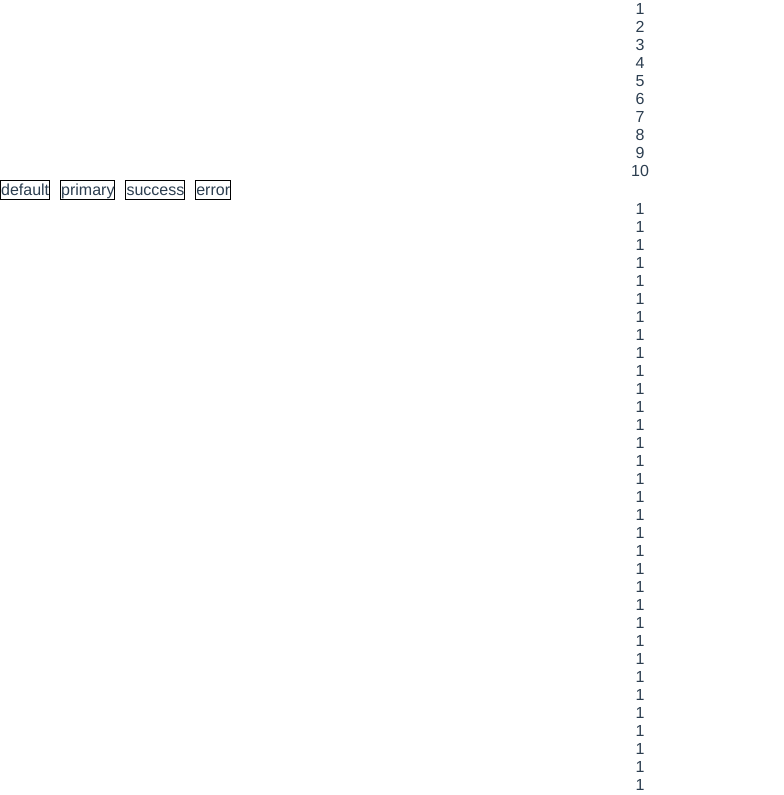
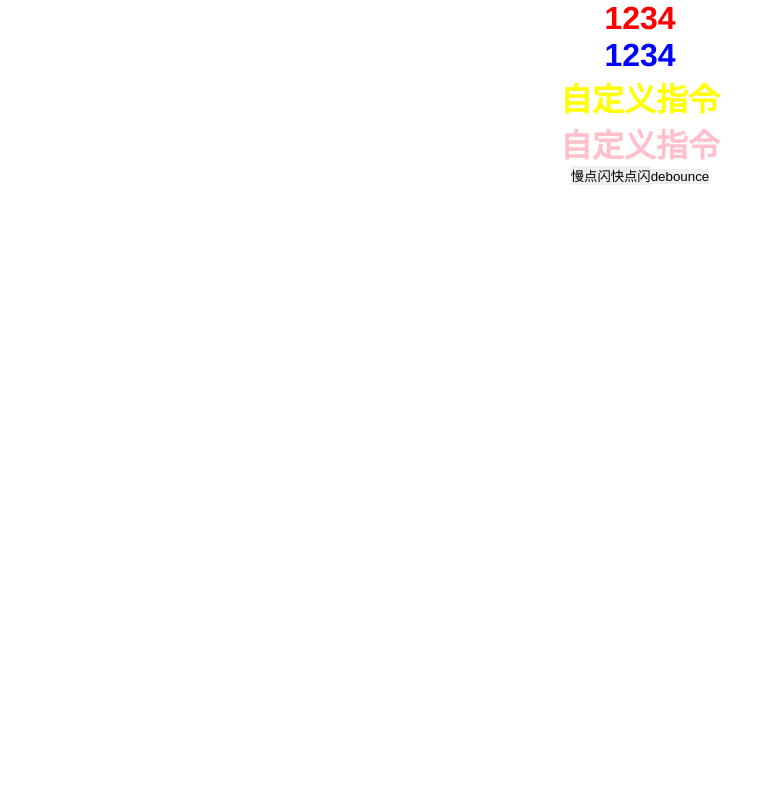
Before and after one commit to oylx/chunfengshili, a Vue app in the folder 3vue/eight-queen/: page / in a window 1280 px wide. Shown: the top 795 px of the page, without its empty margins (0-784 px from the left). Built offline with nearby package versions, Linux system fonts and the light colour scheme.

Commit message:
debounce按钮指令

```diff
--- a/3vue/eight-queen/src/App.vue
+++ b/3vue/eight-queen/src/App.vue
@@ -1,9 +1,9 @@
 <template>
   <div id="app">
-    <s-scroll></s-scroll>
+<!--    <s-scroll></s-scroll>-->
 <!--    <s-lazy></s-lazy>-->
 <!--    <s-sync></s-sync>-->
-<!--    <s-color></s-color>-->
+    <s-color></s-color>
 
 <!--    <s-provide></s-provide>-->
 <!--    <component-attr></component-attr>-->
@@ -49,18 +49,18 @@
 // import Decorate from '@/components/Decorate';
 // import ComponentAttr from '@/components/ComponentAttr';
 // import SProvide from '@/components/SProvide';
-// import SColor from '@/components/SColor';
+import SColor from '@/components/SColor';
 // import SSync from '@/components/SSync';
 // import SLazy from '@/components/SLazy';
-import SScroll from '@/components/SScroll';
+// import SScroll from '@/components/SScroll';
 
 export default {
   name: 'App',
   components: {
-    SScroll,
+    // SScroll,
     // SLazy,
     // SSync,
-    // SColor,
+    SColor,
     // SProvide,
     // ComponentAttr,
     // Decorate,
--- /dev/null
+++ b/3vue/eight-queen/src/common/directive/debounce.js
@@ -0,0 +1,25 @@
+const debounce = function (fn, delay, ctx) {
+  let timer = null;
+  return function (...args) {
+    if (timer) {
+      clearTimeout(timer);
+    }
+    timer = setTimeout(() => {
+      fn.apply(ctx, args)
+    }, delay);
+  };
+};
+
+
+export default {
+  inserted (el, { value }, vnode) {
+    let { target, time} = value
+    time = parseInt(time)
+    const debounced = debounce(target, time, vnode)
+    el.addEventListener('click', debounced)
+    el._debounced = debounced
+  },
+  destroy (el) {
+    el.removeEventListener('click', el._debounced)
+  }
+}
--- a/3vue/eight-queen/src/components/SColor.vue
+++ b/3vue/eight-queen/src/components/SColor.vue
@@ -8,11 +8,13 @@
     <h1 v-color3.foo.bar="color3">自定义指令</h1>
     <button @click="interval+=100">慢点闪</button>
     <button @click="interval-=100">快点闪</button>
+    <button v-debounce="debounceOption">debounce</button>
   </div>
 </template>
 
 <script>
 import color3 from '@/common/directive/color'
+import debounce from '@/common/directive/debounce'
 export default {
   name: 'SColor',
   data() {
@@ -24,6 +26,10 @@ export default {
       textContext: '1234',
       foo: true,
       bar: true,
+      debounceOption: {
+        time: 800,
+        target: this.handleClick
+      }
     };
   },
   // 局部注册指令 directives: { ClickOutside },
@@ -65,9 +71,14 @@ export default {
         console.log('v-color指令解绑');
       },
     },
-    color3
+    color3,
+    debounce
   },
-  methods: {},
+  methods: {
+    handleClick() {
+      console.log('hi');
+    }
+  },
 };
 </script>
 
```
Also changed, not shown: 3vue/eight-queen/src/main.js (+25 -0 lines).
